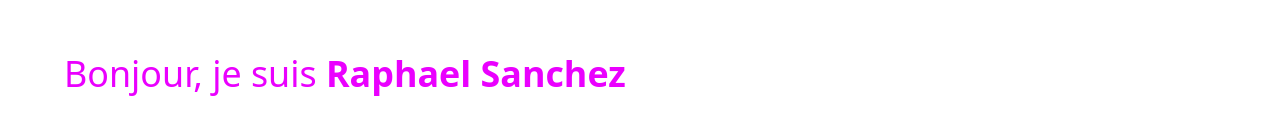
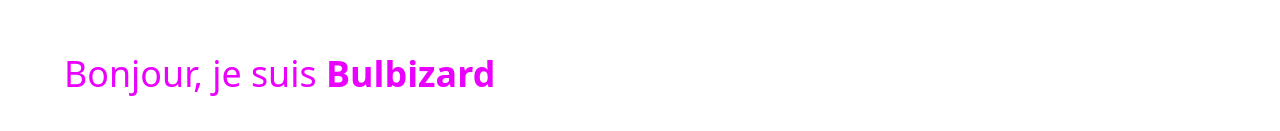
Before and after one commit to paul-castroantunes-nws/1e-site-web, a plain HTML site: page index.html in a window 1280 px wide. Shown: the part 105-236 px from the top of the page. Drawn offline with Linux system fonts and the light colour scheme.

Commit message:
modif page accueil

```diff
--- a/index.html
+++ b/index.html
@@ -4,13 +4,13 @@
     <meta name="robots" content="index, follow">
     <meta name="theme-color" content="#ffffff">
 
-    <title>Raphael Sanchez | Artisant Web à Rouen</title>
+    <title>Bulbizard | Artisant Web à Rouen</title>
 
-    <meta name="author" content="Raphael Sanchez">
+    <meta name="author" content="Bulbizard">
     <meta name="description" content="Développeur front-end, spécialisé dans la création de sites web accessibles et éco-conçus à Rouen">
     <meta name="keywords" content="Développeur front-end, React, IHM, Design System, accessibilité, éco-conception, Rouen, Paris">
-    <meta property="og:site_name" content="Raphael Sanchez Design">
-    <meta property="og:title" content="Raphael Sanchez | Artisant Web à Rouen">
+    <meta property="og:site_name" content="Bulbizard Design">
+    <meta property="og:title" content="Bulbizard | Artisant Web à Rouen">
     <meta property="og:description" content="Développeur front-end, spécialisé dans la création de sites web accessibles et éco-conçus à Rouen">
     <meta property="og:type" content="website">
     <meta property="og:url" content="https://raphaelsanchez.design">
@@ -26,7 +26,7 @@
         <header class="header">
             <img class="header__logo" src="autocollant-florizarre-pokemon-003.jpg" alt="Photo de profile de Raphael" loading="lazy">
             <h1 class="header__title">
-                Bonjour, je suis <strong>Raphael Sanchez</strong>
+                Bonjour, je suis <strong>Bulbizard</strong>
             </h1>
             <h2 class="header__subtitle">
                 Développeur frontend, spécialisé&nbsp;en&nbsp;
@@ -69,11 +69,11 @@
             <a class="button" href="mailto:hello@raphaelsanchez.design" aria-label="Ouvre votre client email pour envoyer un email à hello@raphaelsanchez.design">M'envoyer un email</a>
             <ul class="social">
                 <li class="social__item">
-                    <a class="social__link" href="https://www.linkedin.com/in/raphael-sanchez-design/" aria-label="Consulter le LinkedIn de Raphael Sanchez"><svg xmlns="http://www.w3.org/2000/svg" width="32" height="32" viewBox="0 0 24 24" aria-hidden="true">
+                    <a class="social__link" href="https://www.linkedin.com/in/raphael-sanchez-design/" aria-label="Consulter le LinkedIn de Bulbizard"><svg xmlns="http://www.w3.org/2000/svg" width="32" height="32" viewBox="0 0 24 24" aria-hidden="true">
                             <path fill="currentColor" d="M6.94 5a2 2 0 1 1-4-.002a2 2 0 0 1 4 .002M7 8.48H3V21h4zm6.32 0H9.34V21h3.94v-6.57c0-3.66 4.77-4 4.77 0V21H22v-7.93c0-6.17-7.06-5.94-8.72-2.91z"></path></svg></a>
                 </li>
                 <li class="social__item">
-                    <a class="social__link" href="https://github.com/raphaelsanchez" aria-label="Consulter le Github de Raphael Sanchez">
+                    <a class="social__link" href="https://github.com/raphaelsanchez" aria-label="Consulter le Github de Bulbizard">
                         <svg xmlns="http://www.w3.org/2000/svg" width="32" height="32" viewBox="0 0 24 24" aria-hidden="true">
                             <path fill="currentColor" d="M12.001 2c-5.525 0-10 4.475-10 10a9.99 9.99 0 0 0 6.837 9.488c.5.087.688-.213.688-.476c0-.237-.013-1.024-.013-1.862c-2.512.463-3.162-.612-3.362-1.175c-.113-.288-.6-1.175-1.025-1.413c-.35-.187-.85-.65-.013-.662c.788-.013 1.35.725 1.538 1.025c.9 1.512 2.337 1.087 2.912.825c.088-.65.35-1.087.638-1.337c-2.225-.25-4.55-1.113-4.55-4.938c0-1.088.387-1.987 1.025-2.687c-.1-.25-.45-1.275.1-2.65c0 0 .837-.263 2.75 1.024a9.3 9.3 0 0 1 2.5-.337c.85 0 1.7.112 2.5.337c1.913-1.3 2.75-1.024 2.75-1.024c.55 1.375.2 2.4.1 2.65c.637.7 1.025 1.587 1.025 2.687c0 3.838-2.337 4.688-4.562 4.938c.362.312.675.912.675 1.85c0 1.337-.013 2.412-.013 2.75c0 .262.188.574.688.474A10.02 10.02 0 0 0 22 12c0-5.525-4.475-10-10-10"></path></svg></a>
                 </li>
@@ -83,7 +83,7 @@
 
     <footer class="footer">
         <p class="footer__credits">
-            © <span id="date">2024</span> Raphael Sanchez Design
+            © <span id="date">2024</span> Bulbizard Design
         </p>
         <a class="footer__ecoindex" href="https://bff.ecoindex.fr/redirect/?url=https://raphaelsanchez.design" target="_blank" rel="noopener noreferrer">
             <img src="https://bff.ecoindex.fr/badge/?theme=light&amp;url=https://raphaelsanchez.design" alt="Badge Ecoindex indiquant la performance écologique du site." width="108" height="32">
```
